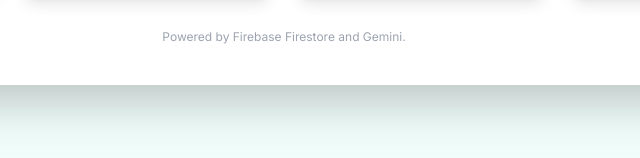
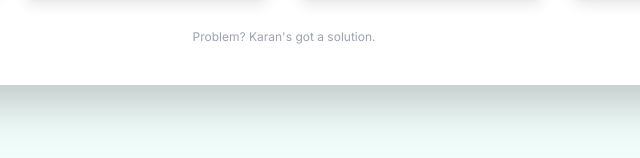
Before and after one commit to karanirl/collegeMess, a plain HTML site: page index.html in a window 1280 px wide. Shown: the part 618-776 px from the top of the page, 356-996 px from the left. Drawn offline with nearby package versions, Linux system fonts and the light colour scheme; no server answers.

Commit message:
Change footer text from Firebase to Karan's solution

```diff
--- a/index.html
+++ b/index.html
@@ -187,7 +187,7 @@
         </div>
 
         <footer>
-            <p class="text-center text-xs text-gray-400 mt-8">Powered by Firebase Firestore and Gemini.</p>
+            <p class="text-center text-xs text-gray-400 mt-8">Problem? Karan's got a solution.</p>
         </footer>
     </div>
 
```
